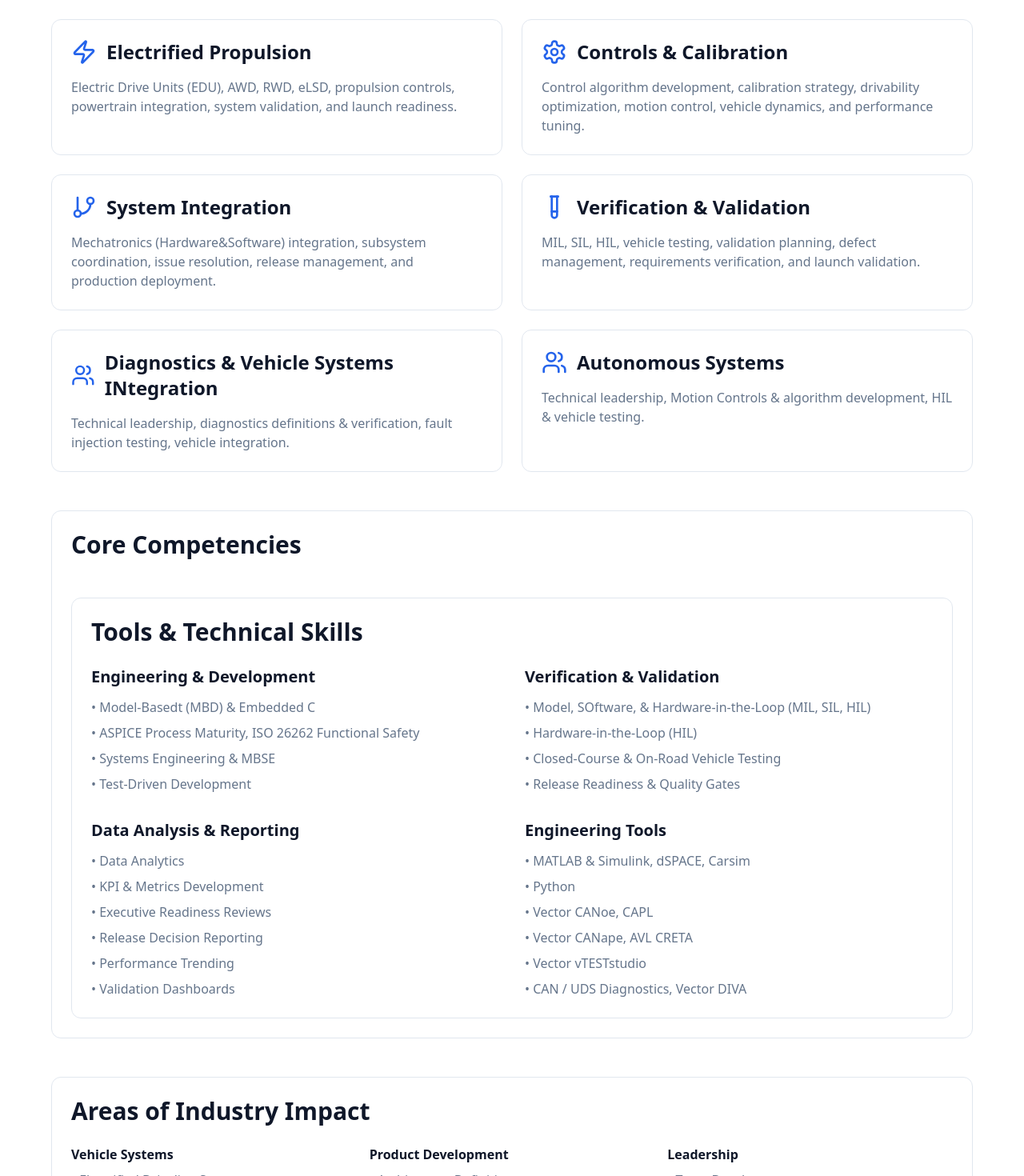
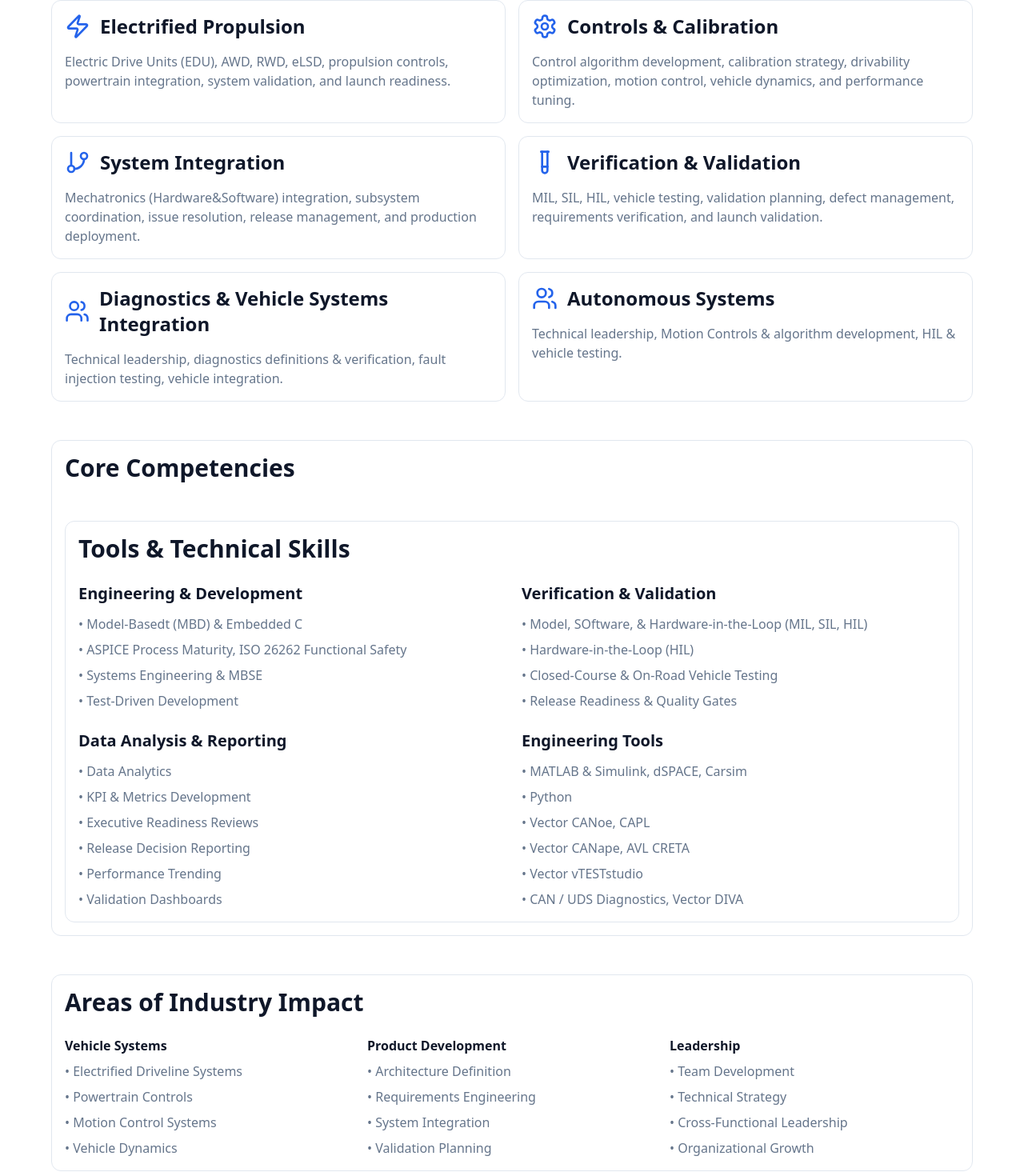
Before and after one commit to Kausi-hub/personal-website, a Next.js app: page /expertise in a window 1280 px wide. Shown: the part 479-1949 px from the top of the page at 80% size. Built offline with nearby package versions, Linux system fonts and the light colour scheme.

Commit message:
expertise and programs layout change

```diff
--- a/src/app/expertise/page.tsx
+++ b/src/app/expertise/page.tsx
@@ -45,7 +45,7 @@ const expertiseAreas = [
       'MIL, SIL, HIL, vehicle testing, validation planning, defect management, requirements verification, and launch validation.',
   },
   {
-    title: 'Diagnostics & Vehicle Systems INtegration',
+    title: 'Diagnostics & Vehicle Systems Integration',
     icon: Users,
     description:
       'Technical leadership, diagnostics definitions & verification, fault injection testing, vehicle integration.',
@@ -74,14 +74,14 @@ export default function ExpertisePage() {
           autonomous systems, and engineering leadership.
         </p>
 
-        <div className="grid gap-6 md:grid-cols-2">
+        <div className="grid gap-4 md:grid-cols-2">
           {expertiseAreas.map((area) => {
             const Icon = area.icon;
 
             return (
               <div
                 key={area.title}
-                className="glass-card p-6"
+                className="glass-card p-4"
               >
                 <div className="mb-4 flex items-center gap-3">
                   <Icon className="h-8 w-8 text-primary" />
@@ -99,16 +99,16 @@ export default function ExpertisePage() {
           })}
         </div>
 
-        <div className="mt-12 glass-card p-6">
+        <div className="mt-12 glass-card p-4">
           <h2 className="mb-6 text-3xl font-bold">
             Core Competencies
           </h2>
-            <div className="mt-12 glass-card p-6">
+            <div className="mt-12 glass-card p-4">
             <h2 className="mb-6 text-3xl font-bold">
                 Tools & Technical Skills
             </h2>
 
-            <div className="grid gap-8 md:grid-cols-2">
+            <div className="grid gap-6 md:grid-cols-2">
                 <div>
                 <h3 className="mb-3 text-xl font-semibold">
                     Engineering & Development
@@ -168,7 +168,7 @@ export default function ExpertisePage() {
             </div>
         </div>
 
-        <div className="mt-12 glass-card p-6">
+        <div className="mt-12 glass-card p-4">
           <h2 className="mb-6 text-3xl font-bold">
             Areas of Industry Impact
           </h2>
--- a/src/app/programs/page.tsx
+++ b/src/app/programs/page.tsx
@@ -57,7 +57,7 @@ export default function ProgramsPage() {
         {programs.map((program) => (
           <div
             key={program.title}
-            className="glass-card p-8"
+            className="glass-card p-6"
           >
             <h2 className="mb-2 text-2xl font-bold">
               {program.title}
```
